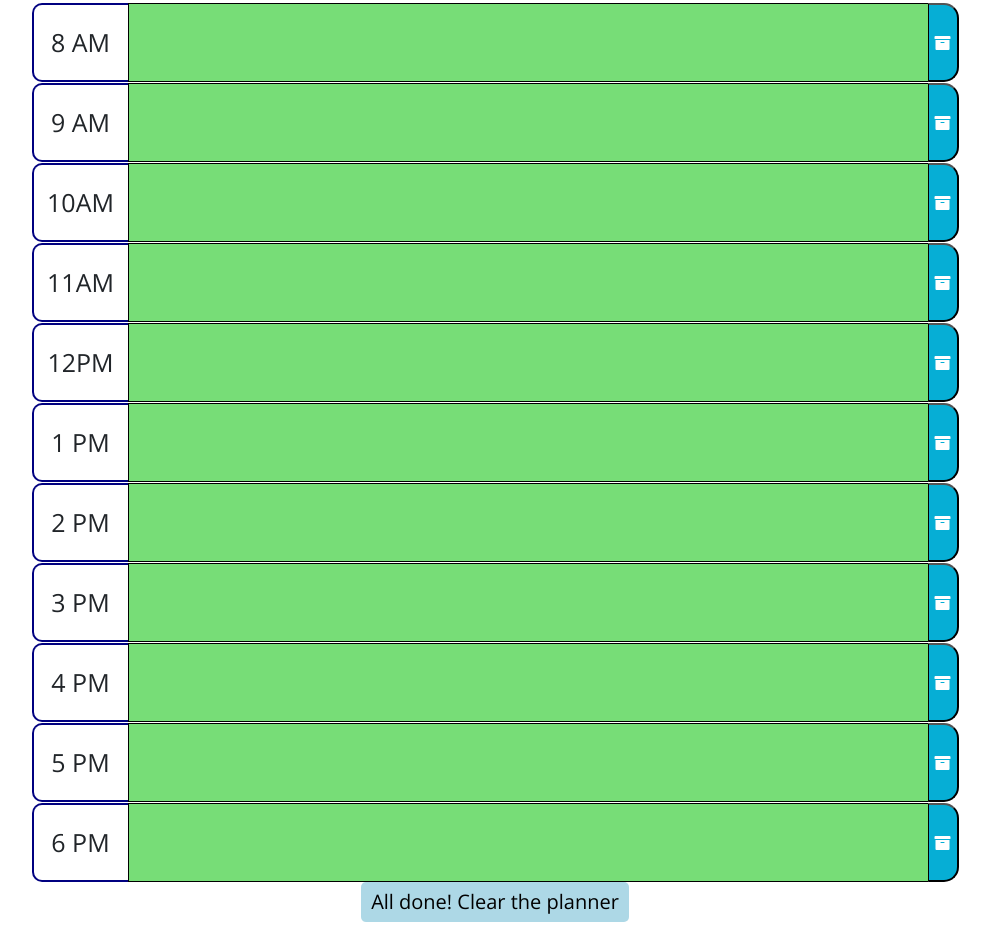
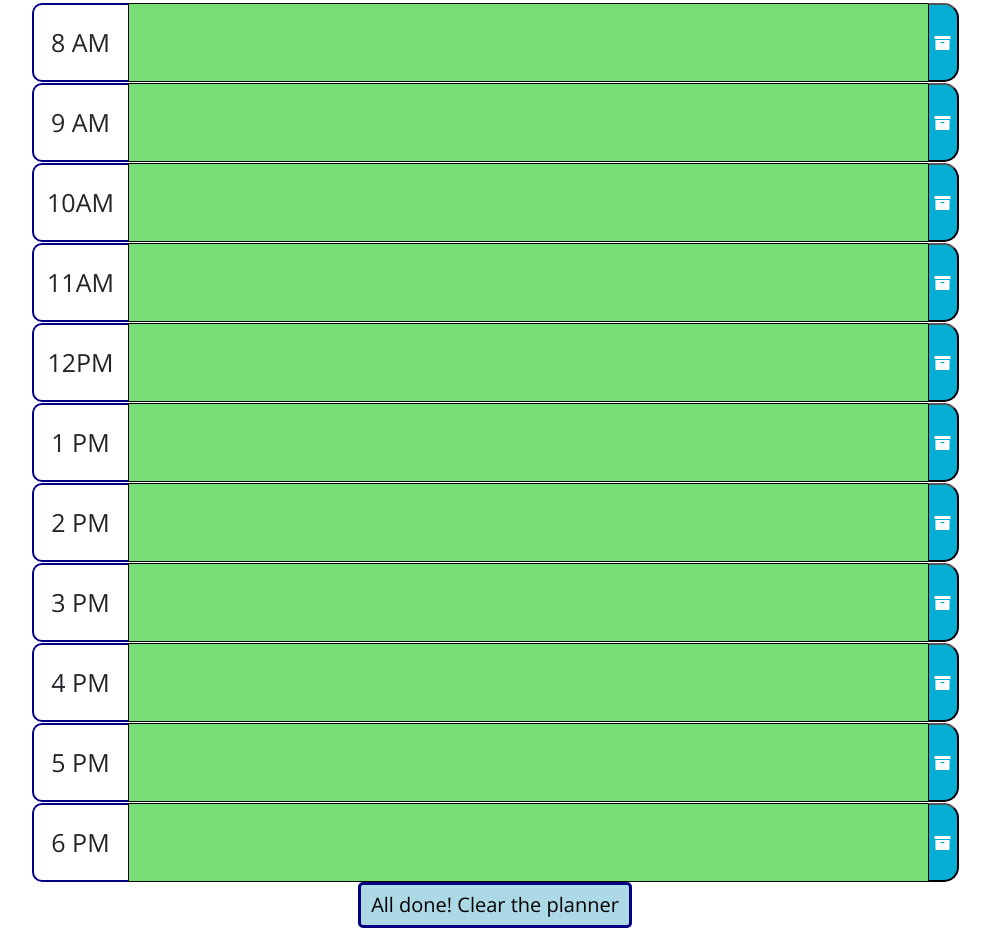
Before and after one commit to hector-gm/Daily_Planner, a plain HTML site: page index.html in a window 1280 px wide. Shown: the part 334-1262 px from the top of the page, without its empty margins (145-1135 px from the left). Drawn offline with nearby package versions, Linux system fonts and the light colour scheme.

```diff
--- a/style.css
+++ b/style.css
@@ -91,7 +91,7 @@ textarea{
 
 .clearAll {
     float: center;
-    border: navy;
+    border: navy solid 3px;
     border-radius: 5px;
     background-color: lightblue;
     color: black;
```
Also changed, not shown: index.html.png.
